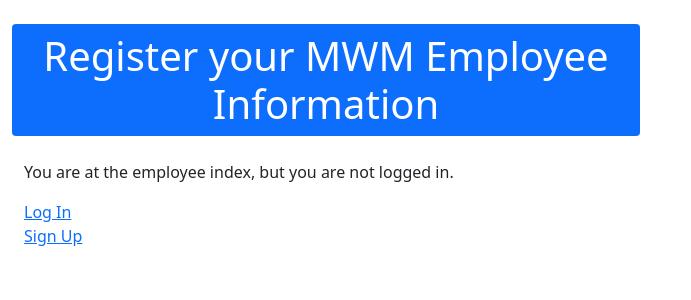
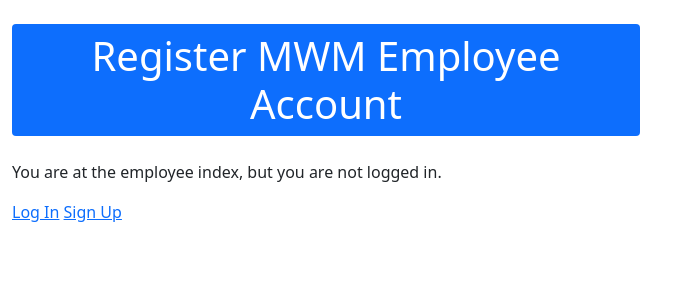
Before and after one commit to MadisonLifeAgent/TrashCollectorRepo, a Django app: template trash_collector/employees/templates/employees/create.html in a window 1280 px wide. Shown: the top 300 px of the page, without its empty margins (0-691 px from the left). Run offline with Django 3.2, Linux system fonts and the light colour scheme; the template is opened without the code that fills it, so the values that code supplies are empty.

Commit message:
revised styling for both create pages, index.html (employee) and home.html

```diff
--- a/trash_collector/employees/templates/employees/create.html
+++ b/trash_collector/employees/templates/employees/create.html
@@ -3,30 +3,24 @@
 
 {% block title %} Employee Account Creation {% endblock %}
 
-{% block header %} Register your MWM Employee Information {% endblock %}
+{% block header %} Register MWM Employee Account {% endblock %}
 
 {% block content %}
-<div class="container-fluid">
-  <div class="row col-sm-8">
 
   <!-- Go here if customer logged in -->
   {% if user.is_authenticated %}
-    <form action="{% url 'employees:create' %}" method="post" class="container">
+    <form action="{% url 'employees:create' %}" method="post" class="col-sm-6">
         {% csrf_token %}
         <div class="input-group">
-          <span class="input-group-text text-light fw-bold mb-2 col-sm-4 bg-success mb-2">Name:</span>
+          <span class="input-group-text form control text-light fw-bold mb-2 bg-success mb-2">First and Last Name:</span>
             <input type="text" name="name" id="name" class="form-control mb-2">
         </div>
         <div class="input-group">
-          <span class="input-group-text text-light fw-bold mb-2 col-sm-4 bg-success mb-2">Zipcode:</span>
+          <span class="input-group-text form control text-light fw-bold mb-2 bg-success mb-2">Zipcode:</span>
             <input type="text" name="zipcode" id="zipcode" class="form-control mb-2">
         </div>
-        <button type="submit" class="btn btn-primary text-uppercase mt-2">Register</button>
-        <a href="{% url 'home' %}"  class="btn btn-primary text-uppercase mt-2">Back</a>
-
+        <button type="submit" class="form-control btn btn-primary text-uppercase mt-4">Register</button>
     </form>
-  </div>
-</div>
   <!-- If user not logged in -->
   {% else %}
     <p>You are at the employee index, but you are not logged in.</p>
--- a/trash_collector/employees/templates/employees/index.html
+++ b/trash_collector/employees/templates/employees/index.html
@@ -22,7 +22,7 @@
         {% for customer in todays_customers %}
         <li class="list-group-item col-sm-6 p-3 bg-info border border-light fw-bold text-dark">
           {{customer.name}} <br>
-          {{customer.address}}
+          {{customer.address}}, {{customer.zipcode}}
         </li>
         {% endfor %}
     </ul>
```
Also changed, not shown: trash_collector/customers/templates/customers/create.html (+6 -11 lines), trash_collector/templates/home.html (+4 -7 lines).
